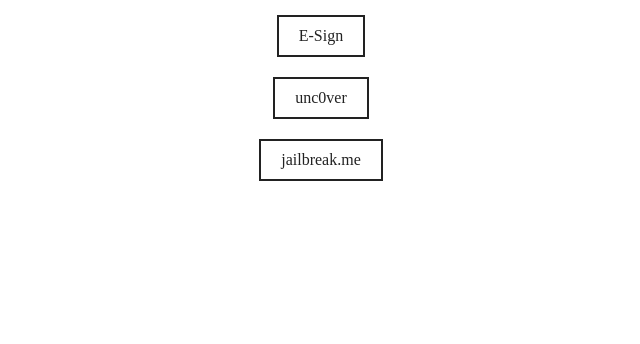
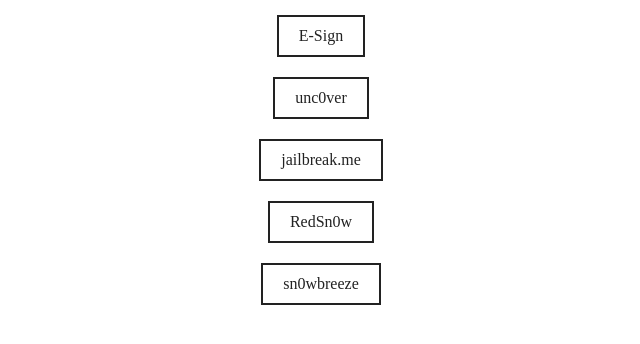
Before and after one commit to void4nce/mobilesideloaders, a plain HTML site: page index.html in a window 1280 px wide. Shown: the part 68-412 px from the top of the page, without its empty margins (319-959 px from the left). Drawn offline with Linux system fonts and the light colour scheme.

Commit message:
Update index.html

```diff
--- a/index.html
+++ b/index.html
@@ -55,5 +55,7 @@
     <a href="https://khoindvn.io.vn/" class="button">E-Sign</a>
     <a href="https://unc0ver.dev/downloads/8.0.2/9e44edfbfd1905cadf23c3b9ad1d5bed683ce061/unc0ver_Release_8.0.2.ipa" class="button">unc0ver</a>
     <a href="https://www.jailbreakme.com/" class="button">jailbreak.me</a>
+    <a href="https://www.idownloadblog.com/download/" class="button">RedSn0w</a>
+    <a href="https://github.com/iH8sn0w/sn0wbreeze/releases/2.9.14/1077/sn0wbreeze-v2.9.14.zip" class="button">sn0wbreeze</a>
 </body>
 </html>
```
